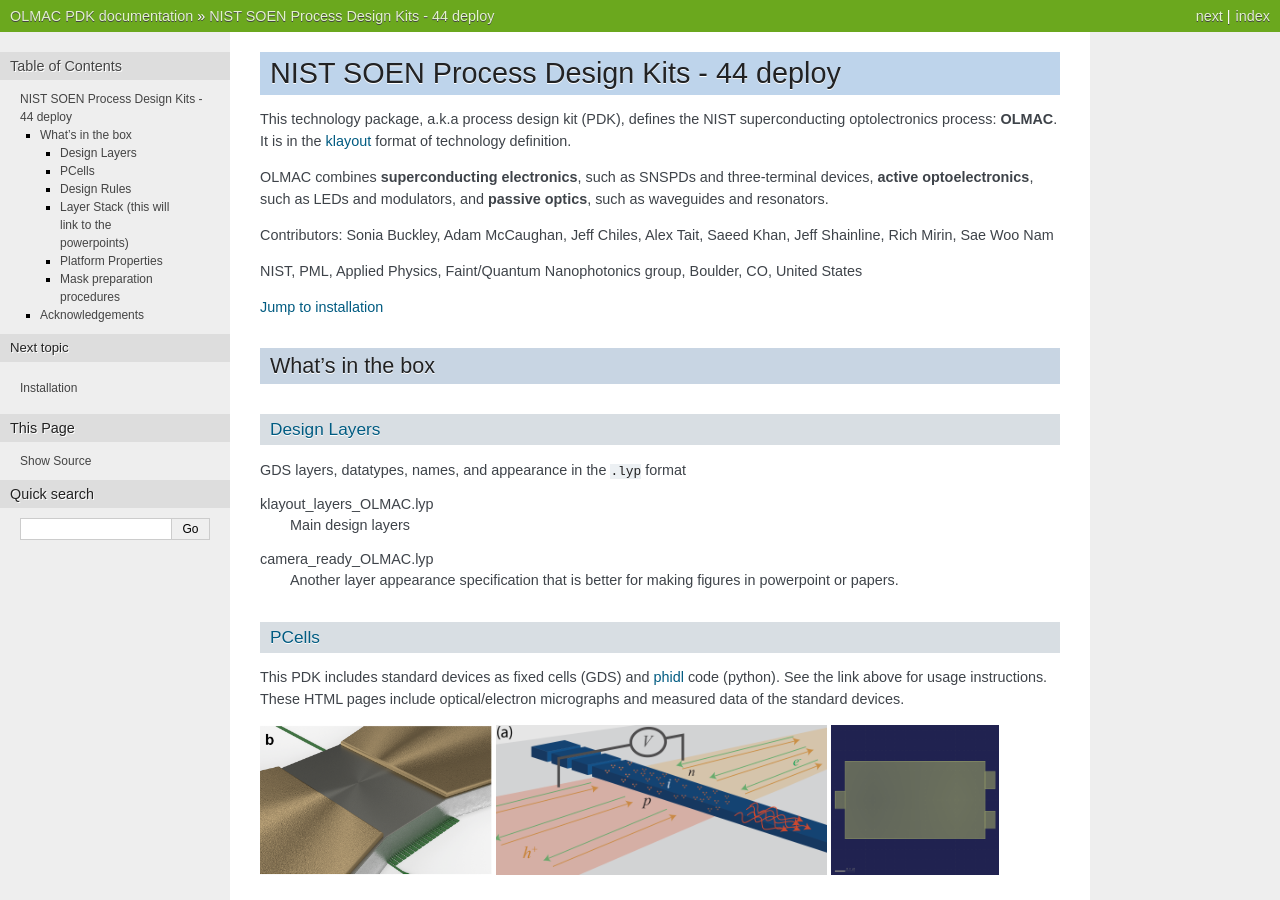
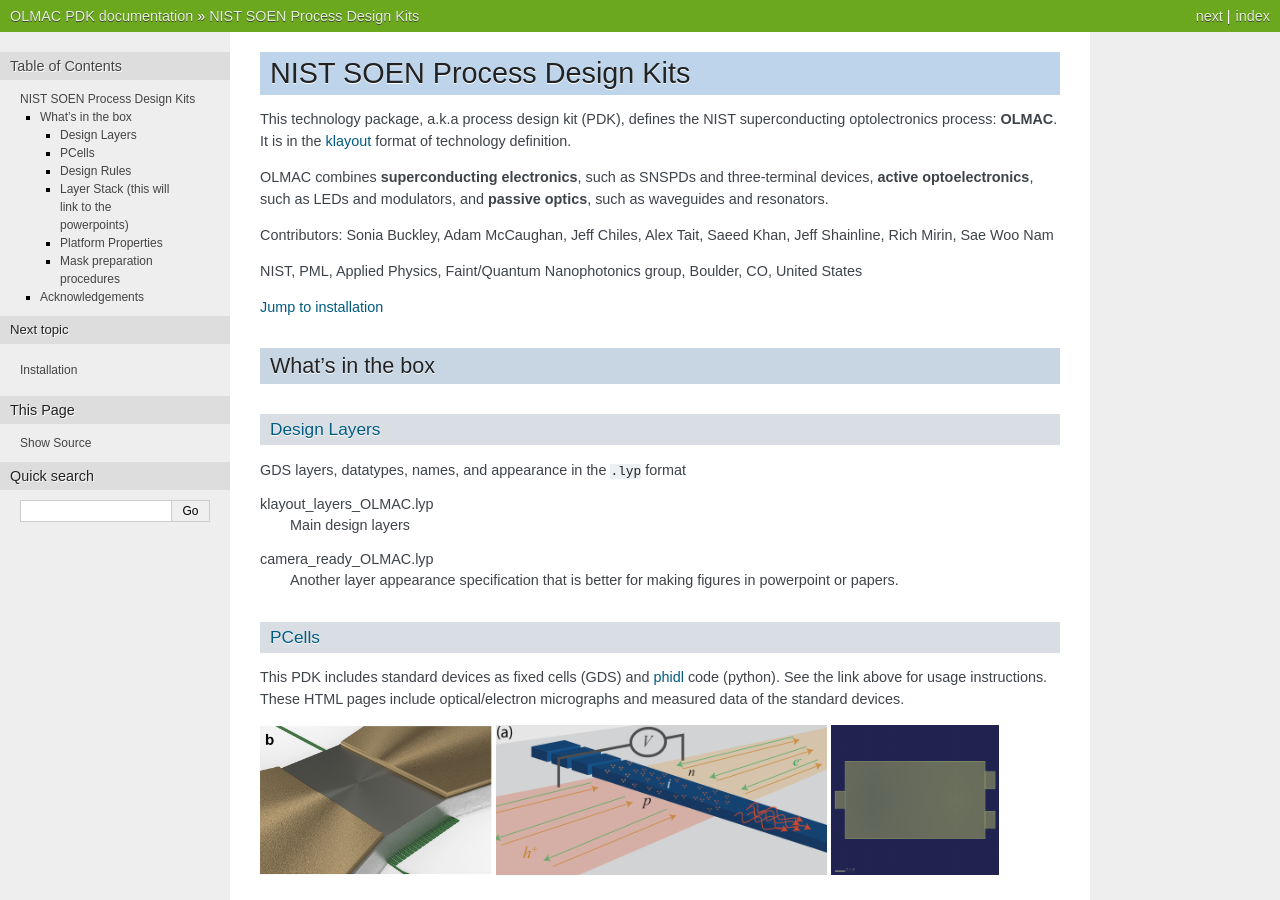
Before and after one commit to usnistgov/SOEN-PDK, a Sphinx documentation site: the page built from docs/index.rst, in a window 1280 px wide and 900 px high. Built offline with Sphinx 7.4.7, drawn with Linux system fonts in a browser that asks for light colours; the version number could not be read and is left out; some of the changed text lies outside the part shown.

```diff
--- a/docs/index.rst
+++ b/docs/index.rst
@@ -1,4 +1,4 @@
-NIST SOEN Process Design Kits - 44 deploy
+NIST SOEN Process Design Kits
 =================================================
 
 This technology package, a.k.a process design kit (PDK), defines the NIST superconducting optolectronics process: **OLMAC**. It is in the `klayout <https://www.klayout.de>`_ format of technology definition.
--- a/grain.xml
+++ b/grain.xml
@@ -1,7 +1,7 @@
 <?xml version="1.0" encoding="utf-8"?>
 <salt-grain>
  <name>soen_pdk</name>
- <version>0.0.3</version>
+ <version>0.0.4</version>
  <api-version>0.1</api-version>
  <title>NIST SOEN PDK</title>
  <doc>A Process Design Kit for NIST cryogenic photonics process</doc>
```
